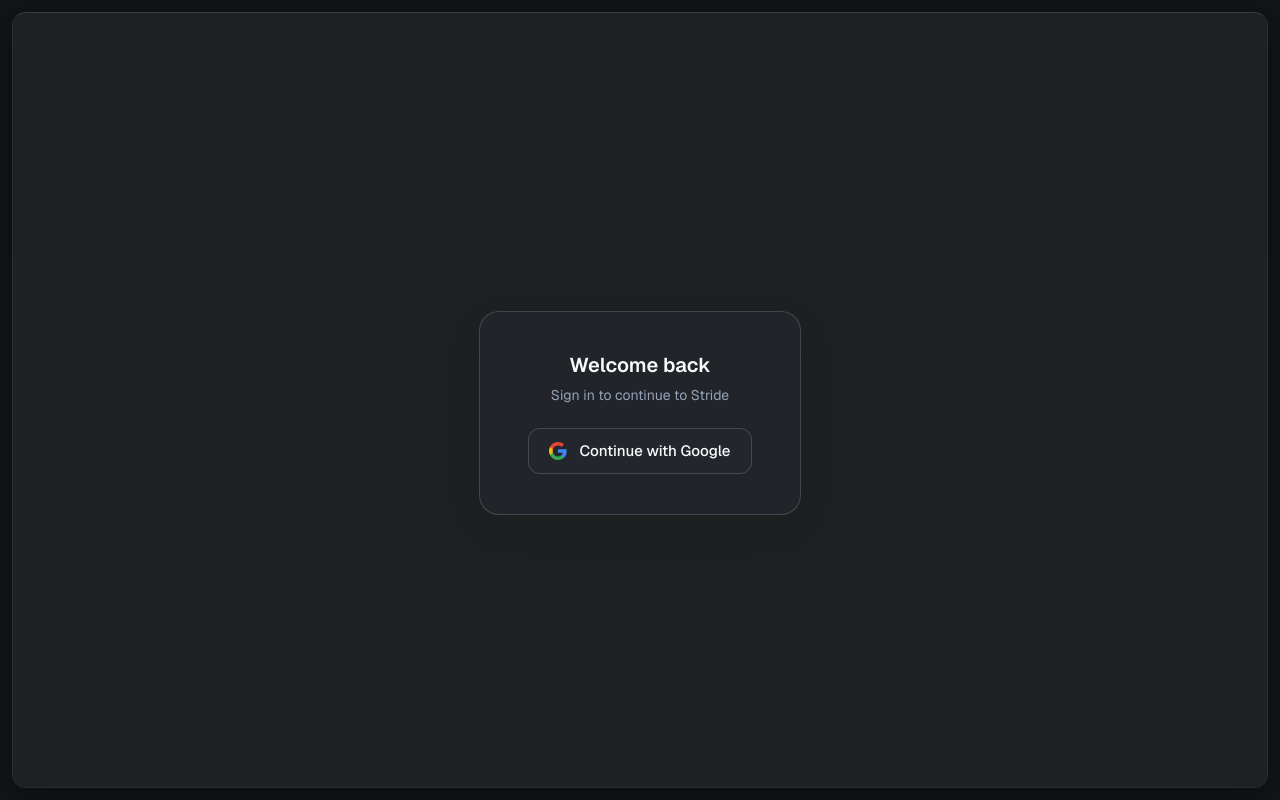
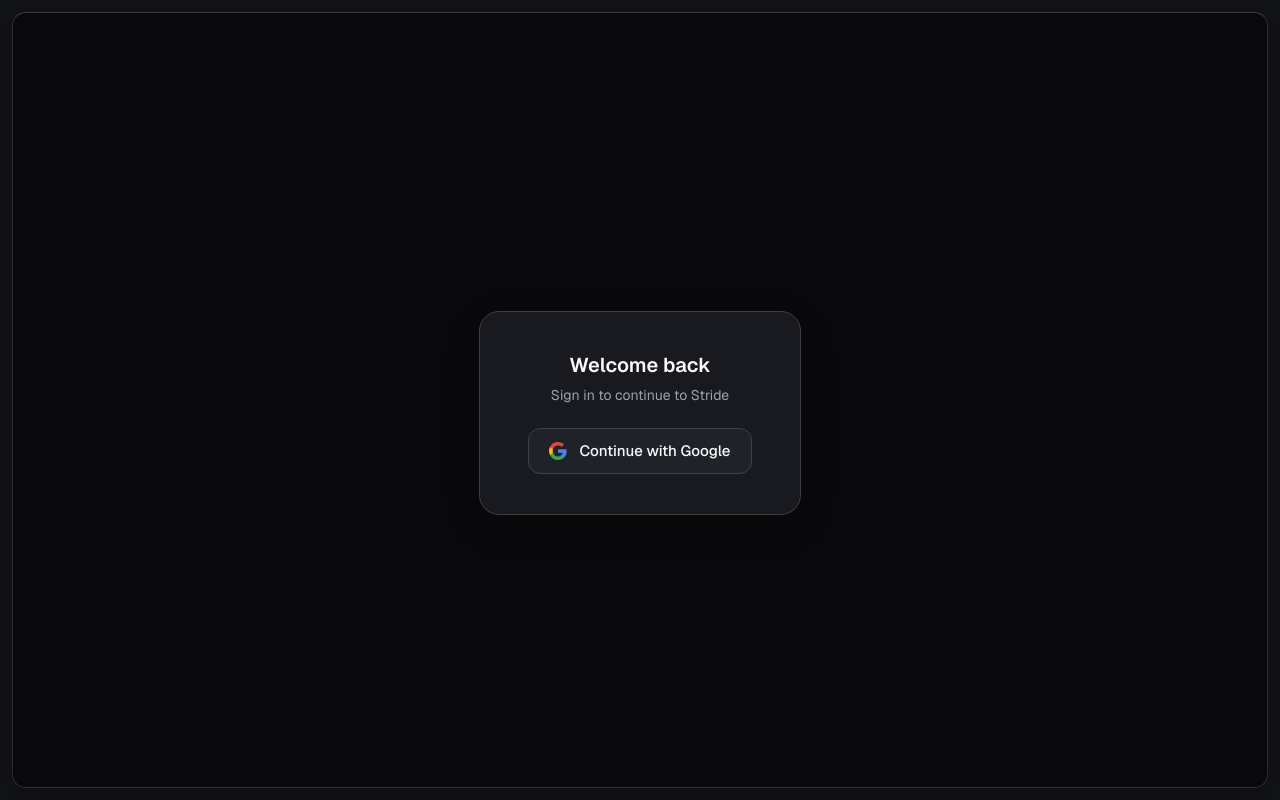
Before and after one commit to sunnyoungp/stride, a Next.js app: page /login in a window 1280 px wide. Built offline with nearby package versions, Linux system fonts and the light colour scheme; no server answers; the database is empty.

Commit message:
feat(themes): overhaul neutral dark/light palettes and fix accent override persistence

```diff
--- a/src/app/settings/page.tsx
+++ b/src/app/settings/page.tsx
@@ -301,6 +301,22 @@
     setCSSVar("--tint-s", `${s}%`);
   };
 
+  const resetAccent = () => {
+    localStorage.removeItem("stride-accent");
+    void saveSettings("stride-accent", "");
+    window.dispatchEvent(new StorageEvent("storage", { key: "stride-accent", newValue: null }));
+
+    // We update local state to null/empty so UI un-selects presets
+    setAccentState("");
+
+    // Re-apply theme's base accent to DOM immediately
+    if (typeof document !== "undefined") {
+      const themeSetting = localStorage.getItem("stride-theme") ?? "neutral-dark";
+      const themeObj = THEMES.find(t => t.id === themeSetting) || THEMES[0];
+      setCSSVar("--accent", themeObj["--accent"]);
+    }
+  };
+
   return (
     <SettingCard id="appearance" title="Appearance">
       <div style={{ paddingBottom: 12, borderBottom: "1px solid var(--border)" }}>
@@ -400,10 +416,24 @@
           <input
             ref={colorInputRef}
             type="color"
-            value={accent}
+            value={accent || "#e8603c"}
             onChange={(e) => applyAccent(e.target.value)}
             style={{ position: "absolute", opacity: 0, width: 0, height: 0, pointerEvents: "none" }}
           />
+          {accent && (
+            <button
+              type="button"
+              onClick={resetAccent}
+              style={{
+                marginLeft: 12,
+                fontSize: 12, color: "var(--fg-faint)",
+                background: "none", border: "1px solid var(--border)",
+                borderRadius: 8, padding: "4px 10px", cursor: "pointer",
+              }}
+            >
+              Reset
+            </button>
+          )}
         </div>
       </SettingRow>
 
--- a/src/components/ThemeProvider.tsx
+++ b/src/components/ThemeProvider.tsx
@@ -43,9 +43,12 @@
 
   const setTheme = useCallback((id: ThemeId) => {
     setCurrentTheme(id);
-    // Clear any stored accent so the theme's own accent takes effect
-    localStorage.removeItem("stride-accent");
     applyTheme(id);
+    // Re-apply custom accent if it exists so theme doesn't overwrite it
+    const customAccent = localStorage.getItem("stride-accent");
+    if (customAccent) {
+      document.documentElement.style.setProperty("--accent", customAccent);
+    }
     void saveSettings("stride-theme", id);
   }, []);
 
--- a/src/lib/themes.ts
+++ b/src/lib/themes.ts
@@ -5,12 +5,12 @@
   {
     id: 'neutral-dark', name: 'Neutral', description: 'Soft near-black, easy on the eyes', type: 'dark' as const,
     '--tint-h': '220', '--tint-s': '6%',
-    '--bg': 'hsl(220, 6%, 13%)', '--bg-subtle': 'hsl(220, 6%, 16%)',
-    '--bg-hover': 'rgba(220,225,240,0.05)', '--bg-active': 'rgba(232,96,60,0.12)',
-    '--fg': '#f8fafc', '--fg-muted': '#94a3b8', '--fg-faint': '#64748b', '--fg-placeholder': '#334155',
+    '--bg': '#09090b', '--bg-subtle': '#18181b',
+    '--bg-hover': 'rgba(255,255,255,0.06)', '--bg-active': 'rgba(232,96,60,0.12)',
+    '--fg': '#fafafa', '--fg-muted': '#a1a1aa', '--fg-faint': '#71717a', '--fg-placeholder': '#52525b',
     '--accent': '#e8603c', '--accent-hover': '#eb7052', '--accent-fg': '#ffffff',
     '--accent-bg': 'rgba(232,96,60,0.15)', '--accent-bg-strong': 'rgba(232,96,60,0.25)',
-    '--border': 'rgba(220,225,240,0.12)', '--border-mid': 'rgba(220,225,240,0.18)', '--border-strong': 'rgba(220,225,240,0.28)',
+    '--border': '#27272a', '--border-mid': '#3f3f46', '--border-strong': '#52525b',
     '--section-work': 'rgba(99,102,241,0.16)', '--section-work-fg': '#a5b4fc',
     '--section-personal': 'rgba(34,197,94,0.14)', '--section-personal-fg': '#4ade80',
     '--section-health': 'rgba(239,68,68,0.14)', '--section-health-fg': '#f87171',
@@ -160,12 +160,12 @@
   {
     id: 'neutral-light', name: 'Neutral', description: 'Original warm cream, coral accent', type: 'light' as const,
     '--tint-h': '30', '--tint-s': '16%',
-    '--bg': 'hsl(10, 16%, 97%)', '--bg-subtle': 'hsl(10, 16%, 94%)',
-    '--bg-hover': 'rgba(30,20,10,0.04)', '--bg-active': 'rgba(232,96,60,0.07)',
-    '--fg': '#1a1310', '--fg-muted': '#5c524b', '--fg-faint': '#85776d', '--fg-placeholder': '#a8998f',
+    '--bg': '#fafafa', '--bg-subtle': '#ffffff',
+    '--bg-hover': 'rgba(0,0,0,0.04)', '--bg-active': 'rgba(232,96,60,0.07)',
+    '--fg': '#09090b', '--fg-muted': '#52525b', '--fg-faint': '#a1a1aa', '--fg-placeholder': '#d4d4d8',
     '--accent': '#e8603c', '--accent-hover': '#d44e2a', '--accent-fg': '#ffffff',
     '--accent-bg': 'rgba(232,96,60,0.12)', '--accent-bg-strong': 'rgba(232,96,60,0.20)',
-    '--border': 'rgba(30,20,10,0.12)', '--border-mid': 'rgba(30,20,10,0.18)', '--border-strong': 'rgba(30,20,10,0.28)',
+    '--border': '#e4e4e7', '--border-mid': '#d4d4d8', '--border-strong': '#a1a1aa',
     '--section-work': 'rgba(99,102,241,0.10)', '--section-work-fg': '#6366f1',
     '--section-personal': 'rgba(34,197,94,0.10)', '--section-personal-fg': '#16a34a',
     '--section-health': 'rgba(239,68,68,0.10)', '--section-health-fg': '#dc2626',
```
